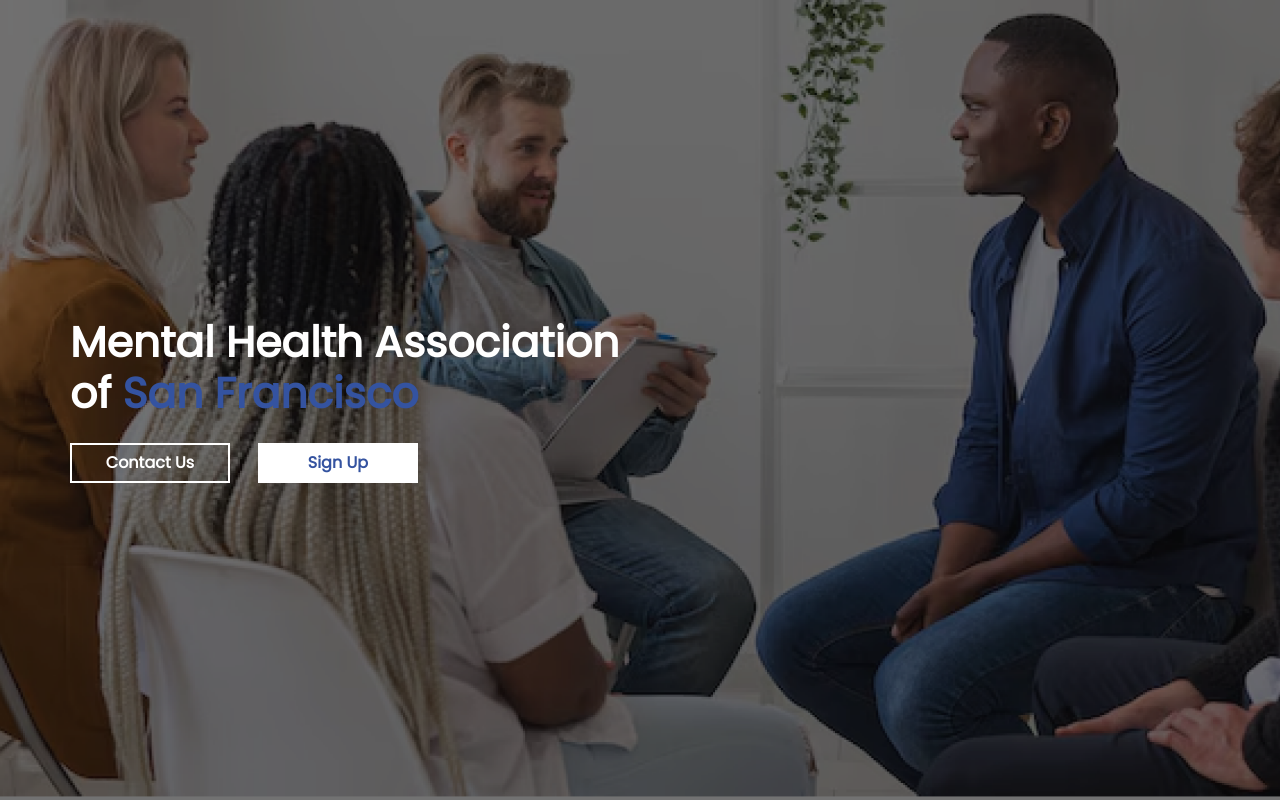
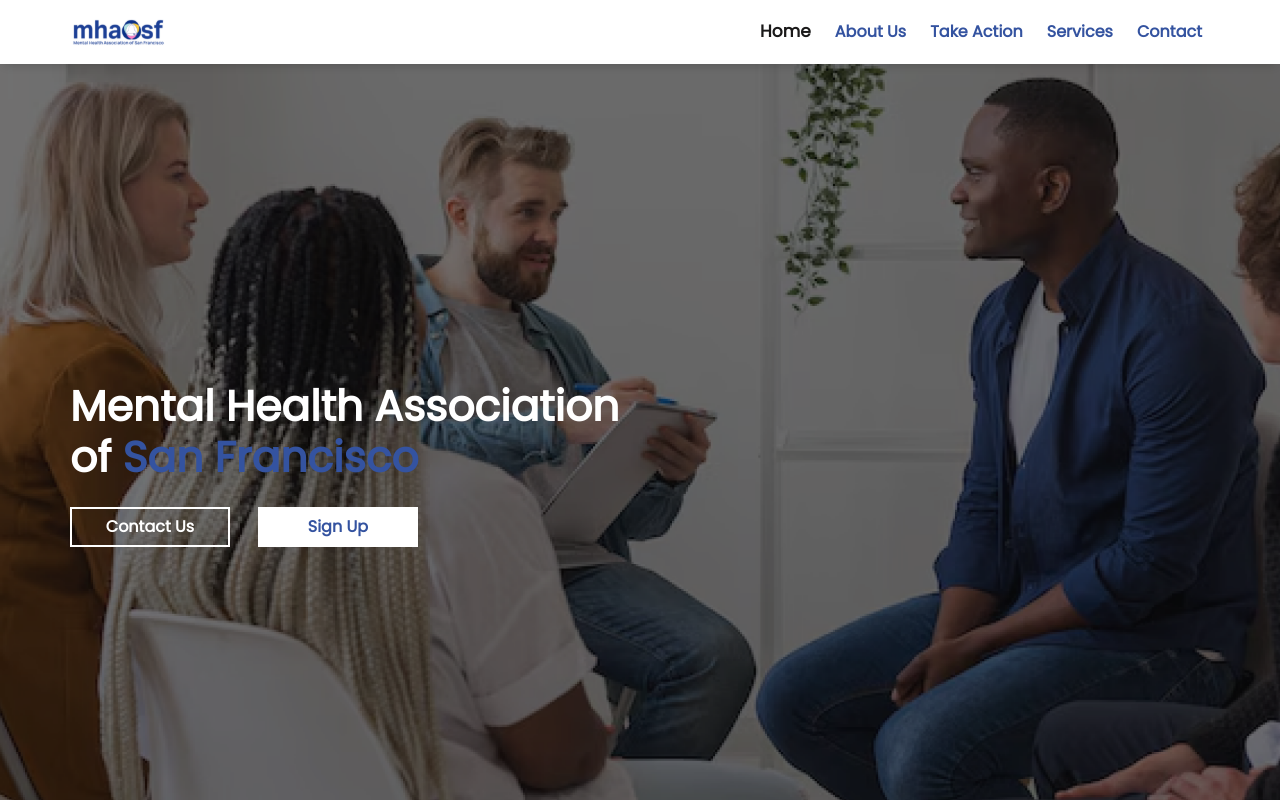
Before and after one commit to TinasheMuzenda/Mental-Health, a React (Vite) app: page / in a window 1280 px wide. Shown: the top 800 px of the page. Built offline with nearby package versions, Linux system fonts and the light colour scheme.

Commit message:
Navbar and Footer in Home Page

```diff
--- a/src/App.jsx
+++ b/src/App.jsx
@@ -1,14 +1,14 @@
 import React from "react";
 import { Route, Routes } from "react-router-dom";
 import "./App.css";
-import Navbar from "./pages/Navbar";
+// import Navbar from "./pages/Navbar";
 import Home from "./pages/Home";
 import About from "./pages/About";
 import Contact from "./pages/Contact";
 import SignIn from "./pages/SignIn";
 import SignUp from "./pages/SignUp";
 import Volunteer from "./pages/Volunteer";
-import Footer from "./pages/Footer";
+// import Footer from "./pages/Footer";
 
 const App = () => {
   return (
--- a/src/pages/Home.jsx
+++ b/src/pages/Home.jsx
@@ -7,6 +7,8 @@
 import Hands from "../assets/hands.svg";
 import ServImg from "../assets/healthNetwork.jpg";
 import Line from "../assets/warmLine.jpg";
+import Navbar from "./Navbar";
+import Footer from "./Footer";
 
 const Home = () => {
   const [activeTab, setActiveTab] = useState(1);
@@ -15,6 +17,7 @@
   };
   return (
     <main>
+      <Navbar />
       <section className="banner">
         <div className="container">
           <div className="row">
@@ -217,6 +220,7 @@
           </div>
         </div>
       </section>
+      <Footer />
     </main>
   );
 };
```
